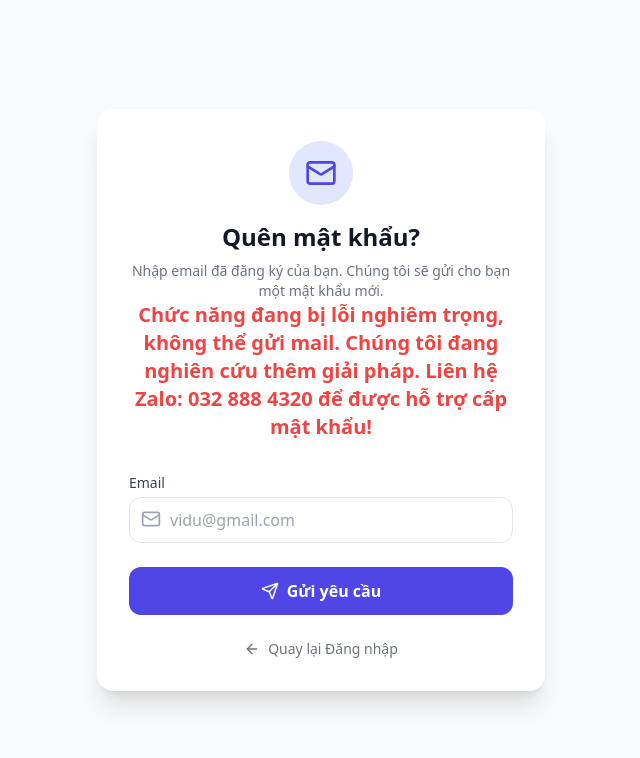
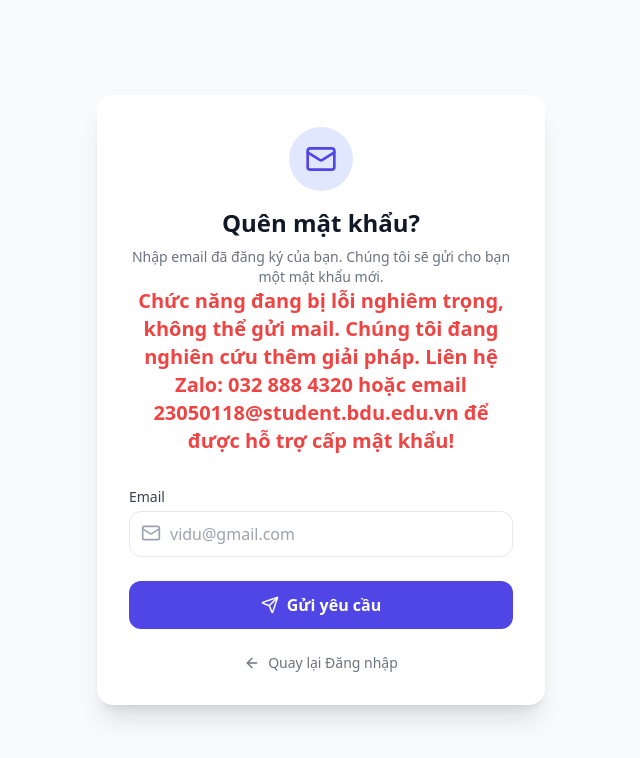
Before and after one commit to NguyenTAnh2005/Habit_Tracker, a React app in the folder Frontend/: page /forgot-password in a window 1280 px wide. Shown: the top 758 px of the page, without its empty margins (319-959 px from the left). Built offline with nearby package versions, Linux system fonts and the light colour scheme; no server answers; the HTML template or start-up script is replaced by a standard one.

Commit message:
Chữa cháy tạm thời cho phần gửi mail bị lỗi

```diff
--- a/Frontend/src/pages/ForgotPassWordPage.jsx
+++ b/Frontend/src/pages/ForgotPassWordPage.jsx
@@ -41,10 +41,10 @@ const ForgotPasswordPage = () => {
           <p className="text-gray-500 mt-2 text-sm">
             Nhập email đã đăng ký của bạn. Chúng tôi sẽ gửi cho bạn một mật khẩu mới.
           </p>
-          <h1 className="text-xl font-bold text-red-500">
+          <h3 className="text-xl font-bold text-red-500">
             Chức năng đang bị lỗi nghiêm trọng, không thể gửi mail. Chúng tôi đang nghiên cứu thêm giải pháp.
-            Liên hệ Zalo: 032 888 4320 để được hỗ trợ cấp mật khẩu!
-          </h1>
+            Liên hệ Zalo: 032 888 4320 hoặc email 23050118@student.bdu.edu.vn để được hỗ trợ cấp mật khẩu!
+          </h3>
         </div>
 
         {/* Thông báo lỗi/thành công */}
```
